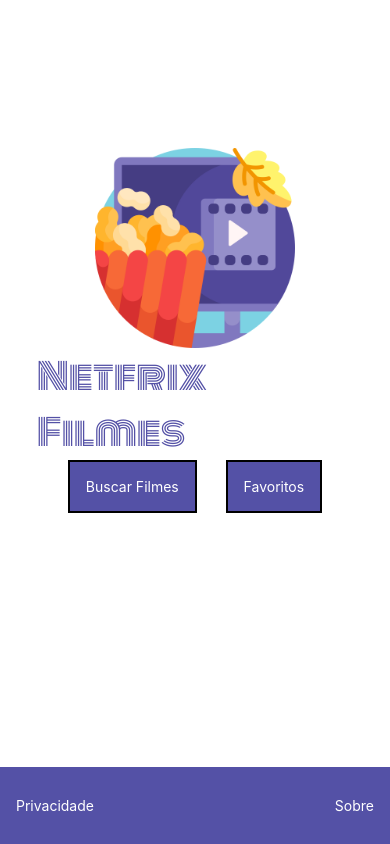
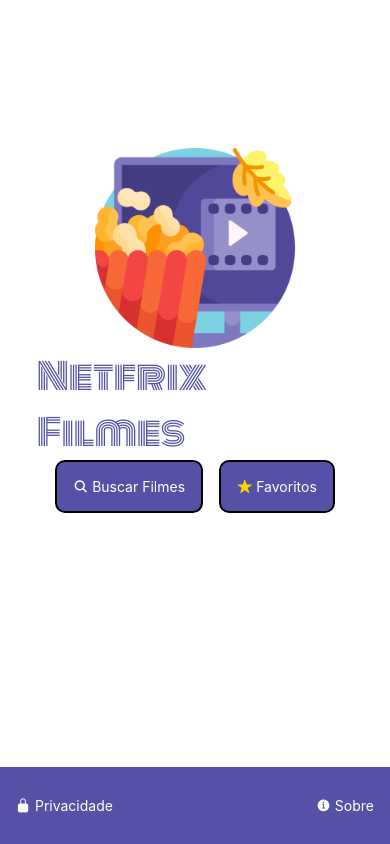
Before and after one commit to rafael-tecinternet/netfrix, a React Native app: screen / in a window 390 px wide. Built offline with nearby package versions, Linux system fonts and the light colour scheme.

Commit message:
Aplicação de icones
Instalação do Ionicons e aplicação de icones

```diff
--- a/App.js
+++ b/App.js
@@ -9,6 +9,8 @@ import {
 import React from "react";
 import { useFonts } from "expo-font";
 import logo from "./assets/images/logo.png";
+import { Ionicons } from "@expo/vector-icons";
+
 const corPrimaria = "#5451a6";
 const App = () => {
   const [fonteCarregada] = useFonts({
@@ -25,18 +27,26 @@ const App = () => {
       </View>
       <View style={estilos.viewBotoes}>
         <Pressable style={estilos.botaoInicial}>
-          <Text style={estilos.textoBotao}>Buscar Filmes</Text>
+          <Text style={estilos.textoBotao}>
+            <Ionicons name="search" size={15} color="white" /> Buscar Filmes
+          </Text>
         </Pressable>
         <Pressable style={estilos.botaoInicial}>
-          <Text style={estilos.textoBotao}>Favoritos</Text>
+          <Text style={estilos.textoBotao}>
+            <Ionicons name="star" size={15} color="gold" /> Favoritos
+          </Text>
         </Pressable>
       </View>
       <View style={estilos.viewRodape}>
         <Pressable style={estilos.botaoRodape}>
-          <Text style={estilos.textoRodape}>Privacidade</Text>
+          <Text style={estilos.textoRodape}>
+            <Ionicons name="lock-closed" size={15} color="white" /> Privacidade
+          </Text>
         </Pressable>
         <Pressable style={estilos.botaoRodape}>
-          <Text style={estilos.textoRodape}>Sobre</Text>
+          <Text style={estilos.textoRodape}>
+            <Ionicons name="information-circle" size={15} color="white" /> Sobre
+          </Text>
         </Pressable>
       </View>
     </SafeAreaView>
@@ -81,6 +91,7 @@ const estilos = StyleSheet.create({
     borderWidth: 2,
     padding: 16,
     backgroundColor: corPrimaria,
+    borderRadius: 10,
   },
   textoBotao: {
     color: "white",
--- a/package.json
+++ b/package.json
@@ -9,6 +9,7 @@
     "web": "expo start --web"
   },
   "dependencies": {
+    "@expo/vector-icons": "^13.0.0",
     "expo": "~46.0.16",
     "expo-font": "^10.2.1",
     "expo-status-bar": "~1.4.0",
```
Also changed, not shown: 2 other files (tests, documents, lock files or other folders).
